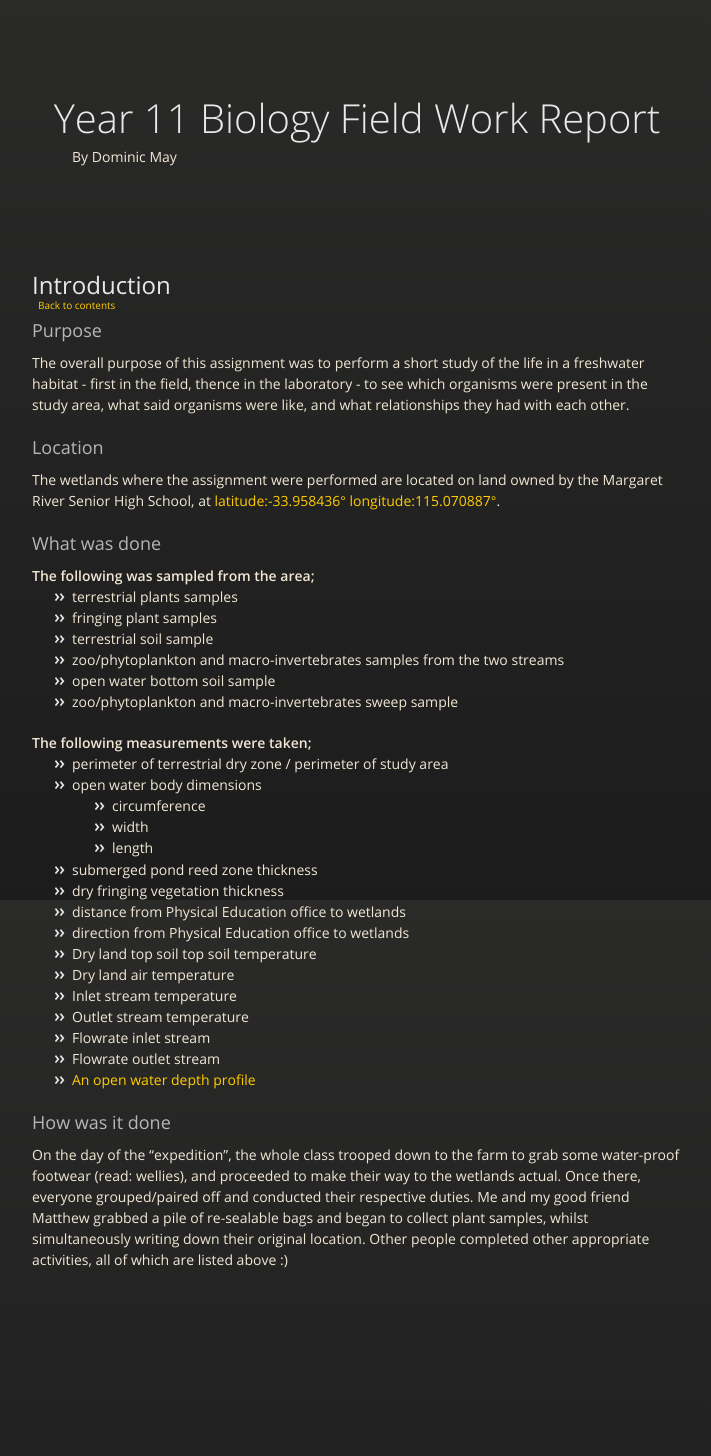
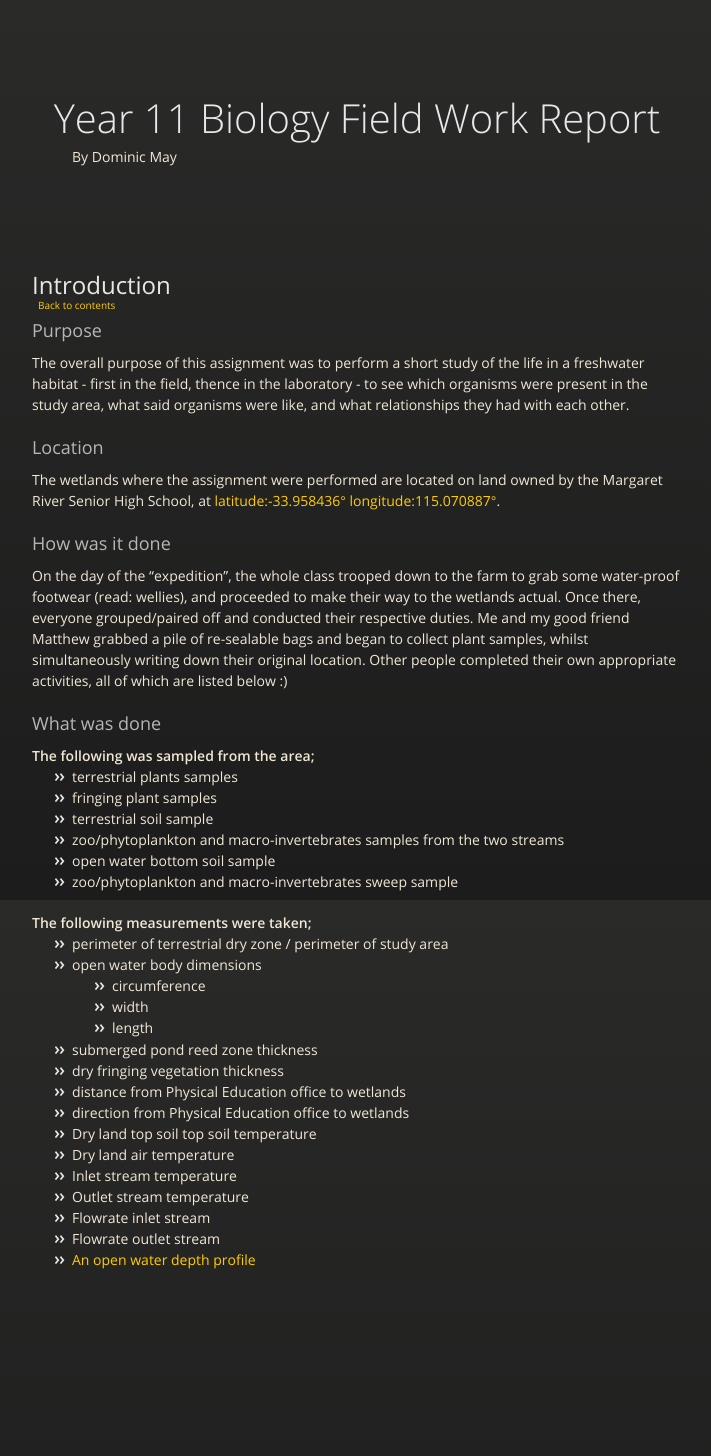
Before and after one commit to Mause/bio, a Jekyll site: the page built from _posts/2012-08-08-introduction.md, in a window 1280 px wide. Shown: the whole page, without its empty margins (283-994 px from the left). Built offline with Jekyll 4.4.1, drawn with Linux system fonts in a browser that asks for light colours; Markdown is read by kramdown in place of the engine named in the settings; part of the change alters nothing that is shown.

Commit message:
Small re-organisation

```diff
--- a/_posts/2012-08-08-introduction.md
+++ b/_posts/2012-08-08-introduction.md
@@ -10,6 +10,9 @@ The overall purpose of this assignment was to perform a short study of the life
 ### Location
 The wetlands where the assignment were performed are located on land owned by the Margaret River Senior High School, at
 [latitude:-33.958436&deg; longitude:115.070887&deg;](http://www.nearmap.com/?q=@-33.958432,115.070962&ll=-33.958432,115.070962&z=18&t=h&nmd=201009230).
+
+### How was it done
+On the day of the "expedition", the whole class trooped down to the farm to grab some water-proof footwear (read:  wellies), and proceeded to make their way to the wetlands actual. Once there, everyone grouped/paired off and conducted their respective duties. Me and my good friend Matthew grabbed a pile of re-sealable bags and began to collect plant samples, whilst simultaneously writing down their original location. <!-- What else do you want me to write? I don't know what to write, i never know what to write! That is my reply whenever someone asks me why i can't finish an essay; the truthful one, that is. -->Other people completed their own appropriate activities, all of which are listed below :)
 
 ### What was done
 <dl>
@@ -49,8 +52,6 @@ The wetlands where the assignment were performed are located on land owned by th
 </dl>
 
 
-### How was it done
-On the day of the "expedition", the whole  class trooped down to the  farm to grab some  water-proof footwear (read:  wellies), and proceeded to make their way to the wetlands actual. Once there, everyone grouped/paired off and conducted their respective duties. Me and my good friend Matthew grabbed a pile of re-sealable bags and began to collect plant samples, whilst simultaneously writing down their original location. <!-- What else do you want me to write? I don't know what to write, i never know what to write! That is my reply whenever someone asks me why i can't finish an essay; the truthful one, that is. --> Other people completed other appropriate activities, all of which are listed above :)
 
 
 
```
